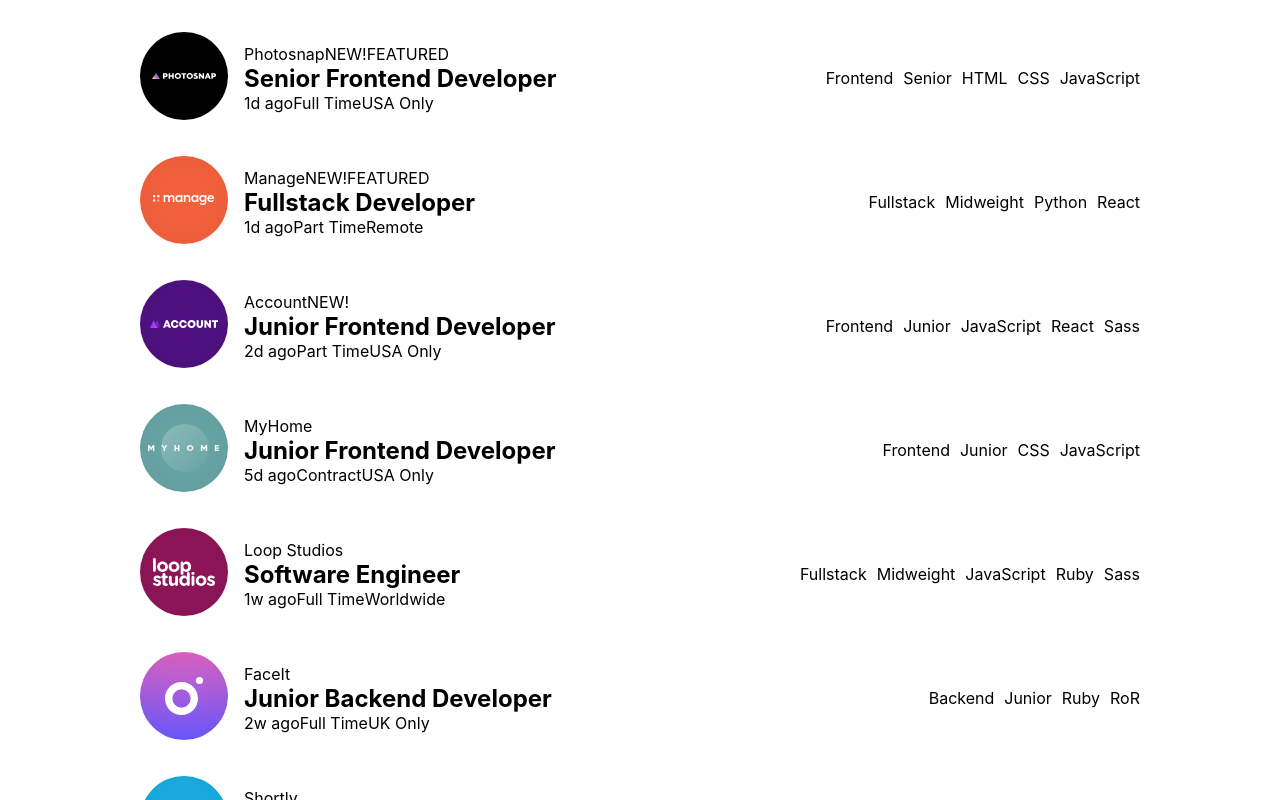
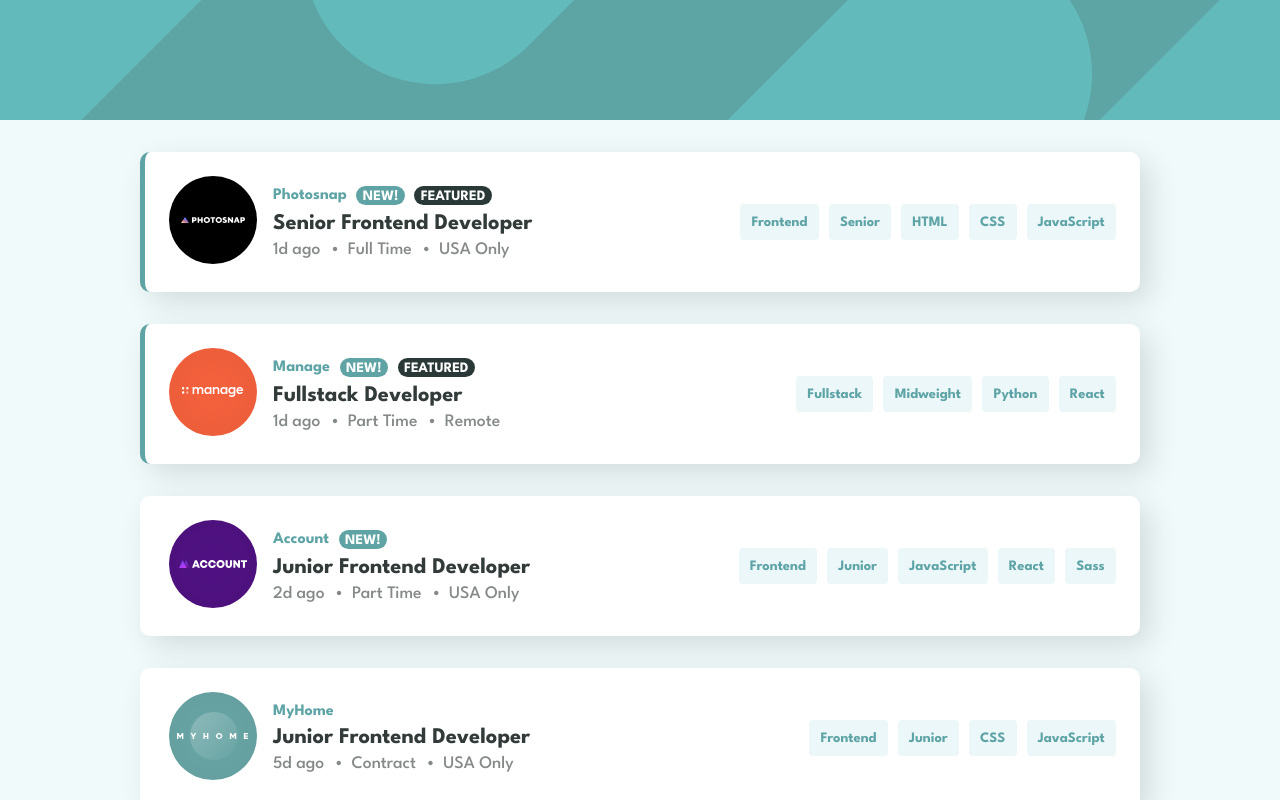
Before and after one commit to gwtpraveen/static-job-listings, a React (Create React App) app: page / in a window 1280 px wide. Shown: the top 800 px of the page. Built offline with nearby package versions, Linux system fonts and the light colour scheme.

Commit message:
add desktop styles

```diff
--- a/public/index.html
+++ b/public/index.html
@@ -9,6 +9,9 @@
       name="description"
       content="Web site created using create-react-app"
     />
+    <link rel="preconnect" href="https://fonts.googleapis.com">
+    <link rel="preconnect" href="https://fonts.gstatic.com" crossorigin>
+    <link href="https://fonts.googleapis.com/css2?family=League+Spartan:wght@500;700&display=swap" rel="stylesheet">
     <link rel="apple-touch-icon" href="%PUBLIC_URL%/logo192.png" />
     <link rel="manifest" href="%PUBLIC_URL%/manifest.json" />
     <title>Job Listing</title>
--- a/src/component/result.jsx
+++ b/src/component/result.jsx
@@ -6,19 +6,21 @@ const Result = ({data, getFilter}) => {
 
 
     return (
-        <section className="jobPost">
-            <div className="left-side">
+        <section className="jobPost" style={{borderColor: data.featured ? "" : "transparent"}}>
+            <div className="leftSide">
                 <div className="logo">
                     <img src={data.logo} alt="company logo" />
                 </div>
                 <div className="details">
-                    <div className="top-row">
-                        <p>{data.company}</p>
-                        {data.new && <p>NEW!</p>}
-                        {data.featured && <p>FEATURED</p>}
+                    <div className="topRow">
+                        <p className="companyName">{data.company}</p>
+                        {data.new && <p className="newBadge badge">NEW!</p>}
+                        {data.featured && <p className="featuredBadge badge">FEATURED</p>}
                     </div>
+
                     <h2 className="position">{data.position}</h2>
-                    <div className="bottom-row">
+
+                    <div className="bottomRow">
                         <p>{data.postedAt}</p>
                         <p>{data.contract}</p>
                         <p>{data.location}</p>
@@ -27,10 +29,10 @@ const Result = ({data, getFilter}) => {
             </div>
 
             <div className="tags">
-                <p onClick={() => getFilter(data.role)}>{data.role}</p>
-                <p onClick={() => getFilter(data.level)}>{data.level}</p>
-                {data.languages.map(item => <p key={item} onClick={() => getFilter(item)}>{item}</p>)}
-                {data.tools.map(item => <p key={item} onClick={() => getFilter(item)}>{item}</p>)}
+                <p className="tag" onClick={() => getFilter(data.role)}>{data.role}</p>
+                <p className="tag" onClick={() => getFilter(data.level)}>{data.level}</p>
+                {data.languages.map(item => <p className="tag" key={item} onClick={() => getFilter(item)}>{item}</p>)}
+                {data.tools.map(item => <p className="tag" key={item} onClick={() => getFilter(item)}>{item}</p>)}
             </div>
         </section>
      );
--- a/src/component/searchBar.jsx
+++ b/src/component/searchBar.jsx
@@ -1,6 +1,8 @@
+import "../style/css/searchBar.css";
+
 const SearchBar = ({filters, removeFilter, clearAllFilters}) => {
     return (
-        <header>
+        <header className="searchBox">
             {filters.map(item => <p key={item}>{item}<button onClick={() => removeFilter(item)}>X</button></p>)}
             {filters.length > 0 && <button onClick={() => clearAllFilters()}>Clear</button>}
         </header>
--- a/src/index.css
+++ b/src/index.css
@@ -11,6 +11,8 @@ body {
     sans-serif;
   -webkit-font-smoothing: antialiased;
   -moz-osx-font-smoothing: grayscale;
+  background-color: #f0fafb;
+  font-family: 'League Spartan', sans-serif;
 }
 
 code {
--- a/src/style/css/result.css
+++ b/src/style/css/result.css
@@ -1,3 +1,4 @@
+@charset "UTF-8";
 .jobPost {
   width: 90%;
   max-width: 1000px;
@@ -5,21 +6,74 @@
   display: flex;
   align-items: center;
   justify-content: space-between;
+  background-color: #fff;
+  padding: 1.5rem;
+  box-shadow: 10px 10px 30px rgba(0, 0, 0, 0.123);
+  border-left: 5px solid #5fa3a4;
+  border-radius: 10px;
 }
-.jobPost .left-side {
+.jobPost .leftSide {
   display: flex;
   align-items: center;
   gap: 1rem;
 }
-.jobPost .details .top-row {
+.jobPost .details .topRow {
   display: flex;
+  gap: 0.6rem;
+  align-items: center;
+  font-size: 0.9rem;
+  font-weight: 700;
 }
-.jobPost .details .bottom-row {
+.jobPost .details .topRow .companyName {
+  font-size: 1rem;
+  color: #5ea4a6;
+}
+.jobPost .details .topRow .badge {
+  border-radius: 10px;
+  padding: 0.3rem 0.4rem 0.13rem;
+  color: #fff;
+}
+.jobPost .details .topRow .featuredBadge {
+  background-color: #2a3838;
+}
+.jobPost .details .topRow .newBadge {
+  background-color: #5fa3a4;
+}
+.jobPost .details .position {
+  font-size: 1.4rem;
+  margin: 0.5rem auto;
+  color: #323b3a;
+}
+.jobPost .details .position:hover {
+  color: #5ea4a6;
+  cursor: pointer;
+}
+.jobPost .details .bottomRow {
   display: flex;
+  gap: 10px;
+  font-size: 1.1rem;
+  color: #858988;
+}
+.jobPost .details .bottomRow p + p::before {
+  content: "•";
+  margin-right: 0.5rem;
 }
 .jobPost .tags {
   display: flex;
   gap: 10px;
+  font-size: 0.9rem;
+  font-weight: 700;
+}
+.jobPost .tags .tag {
+  background-color: #ecf7f9;
+  padding: 0.7rem;
+  color: #5ea4a6;
+  border-radius: 4px;
+}
+.jobPost .tags .tag:hover {
+  background-color: #5ea4a6;
+  color: #fff;
+  cursor: pointer;
 }
 
 /*# sourceMappingURL=result.css.map */
--- a/src/style/css/searchBar.css
+++ b/src/style/css/searchBar.css
@@ -1,3 +1,6 @@
-
+.searchBox {
+  height: 15vh;
+  background: #5da5a4 url(../../../public/images/bg-header-desktop.svg);
+}
 
 /*# sourceMappingURL=searchBar.css.map */
--- a/src/style/scss/result.scss
+++ b/src/style/scss/result.scss
@@ -5,24 +5,88 @@
     display: flex;
     align-items: center;
     justify-content: space-between;
-    .left-side {
+    background-color: #fff;
+    padding: 1.5rem;
+    box-shadow: 10px 10px 30px rgba(0, 0, 0, 0.123);
+    border-left: 5px solid #5fa3a4;
+    border-radius: 10px;
+    .leftSide {
         display: flex;
         align-items: center;
         gap: 1rem;
     }
 
     .details {
-        .top-row {
+        .topRow {
             display: flex;
+            gap: .6rem;
+            align-items: center;
+            font-size: .9rem;
+            font-weight: 700;
+
+            .companyName {
+                font-size: 1rem;
+                color: #5ea4a6;
+            }
+
+            .badge {
+                border-radius: 10px;
+                padding: .3rem .4rem .13rem;
+                color: #fff;
+            }
+
+            .featuredBadge {
+                background-color: #2a3838;
+            }
+
+            .newBadge {
+                background-color: #5fa3a4;
+            }
         }
 
-        .bottom-row {
+        .position {
+            font-size: 1.4rem;
+            margin: .5rem auto;
+            color: #323b3a;
+
+            &:hover {
+                color: #5ea4a6;
+                cursor: pointer;
+            }
+        }
+
+        .bottomRow {
             display: flex;
+            gap: 10px;
+            font-size: 1.1rem;
+            color: #858988;
+
+            p + p {
+                &::before {
+                    content: "•";
+                    margin-right: .5rem;
+                }
+            }
         }
     }
 
     .tags {
         display: flex;
         gap: 10px;
+        font-size: .9rem;
+        font-weight: 700;
+
+        .tag {
+            background-color: #ecf7f9;
+            padding: .7rem;
+            color: #5ea4a6;
+            border-radius: 4px;
+
+            &:hover {
+                background-color: #5ea4a6;
+                color: #fff;
+                cursor: pointer;
+            }
+        }
     }
 }
--- a/src/style/scss/searchBar.scss
+++ b/src/style/scss/searchBar.scss
@@ -0,0 +1,4 @@
+.searchBox {
+    height: 15vh;
+    background: #5da5a4 url(../../../public/images/bg-header-desktop.svg);
+}
```
